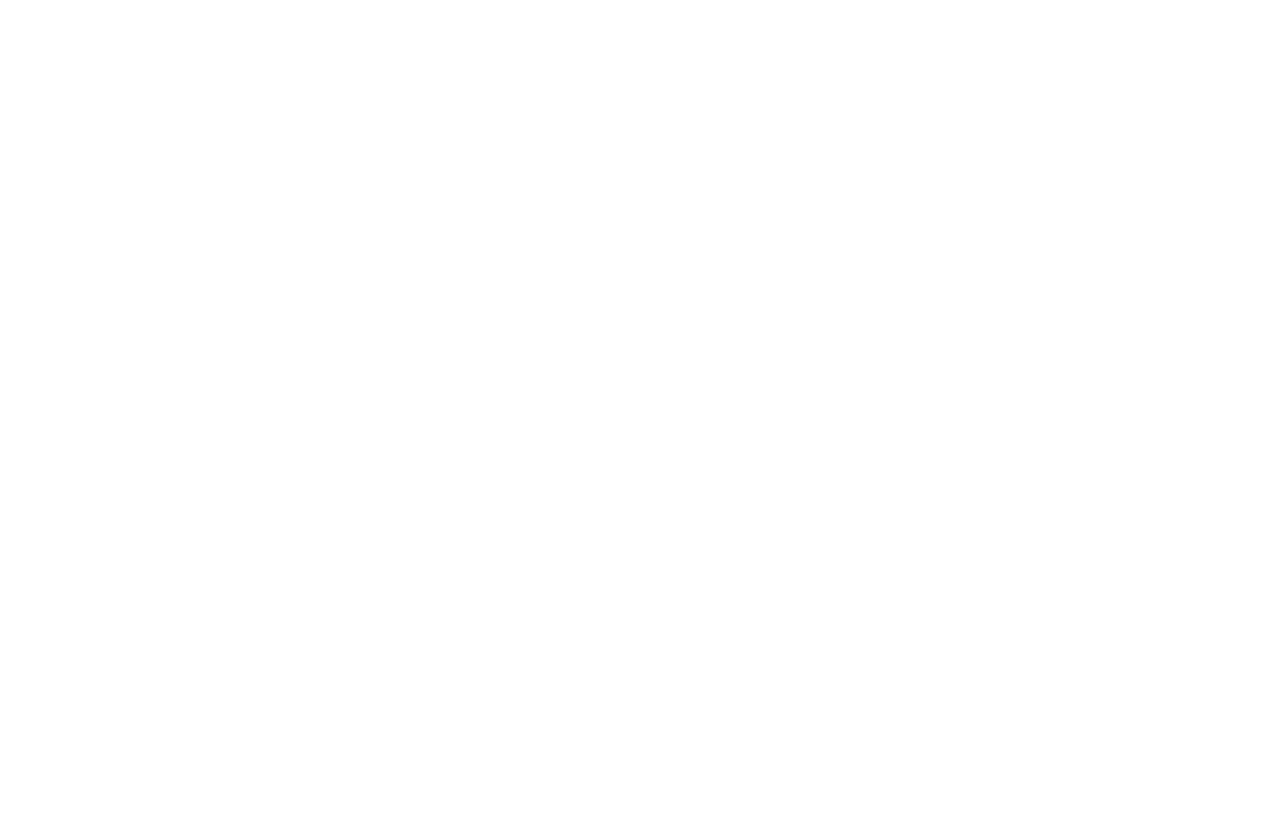
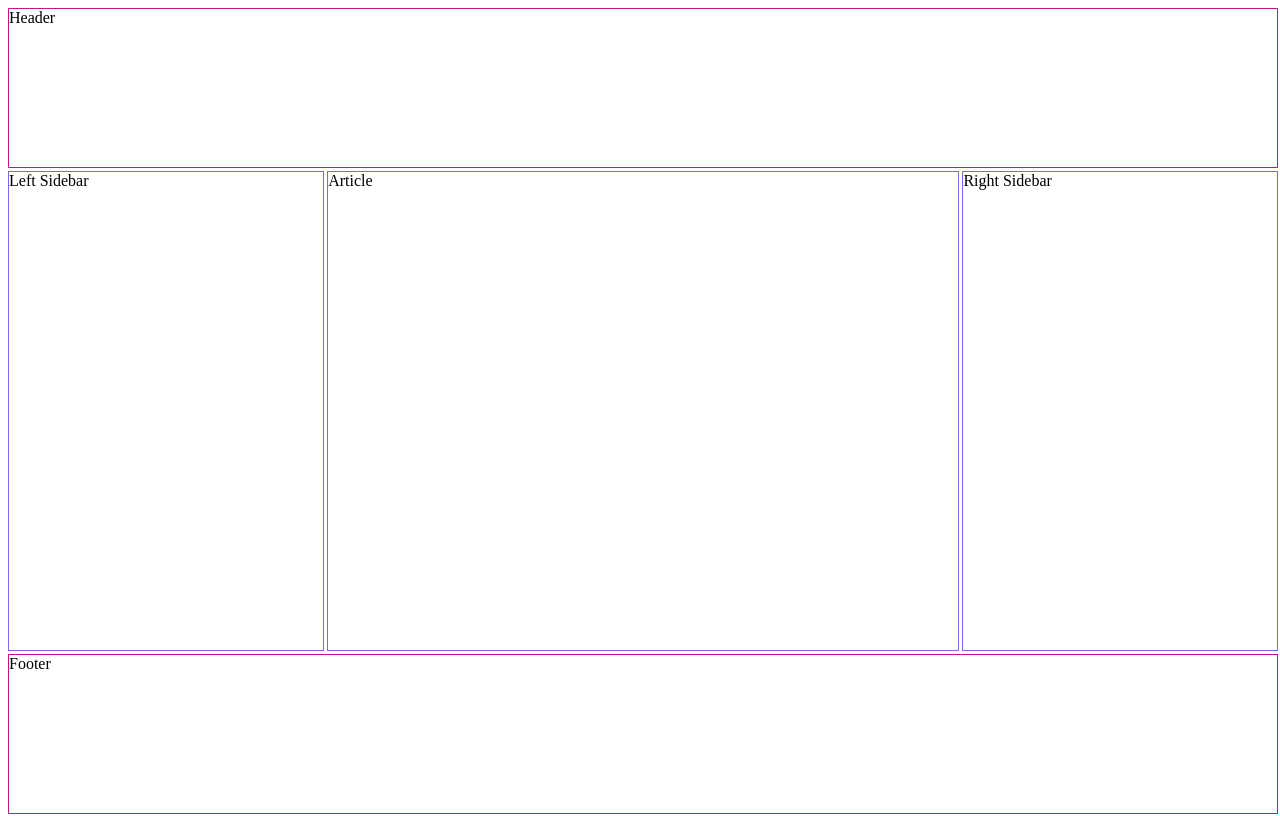
Before and after one commit to LindsayPeltier-401-advanced-javascript/warmup-daily, a plain HTML site: page warmup-grail/2020-01-15/index.html in a window 1280 px wide. Drawn offline with Linux system fonts and the light colour scheme.

Commit message:
grid complete

```diff
--- a/warmup-grail/2020-01-15/float.css
+++ b/warmup-grail/2020-01-15/float.css
@@ -0,0 +1,34 @@
+body {
+  min-width: 550px; /* 2x LC width + RC width */
+}
+
+div {
+  border: 1px solid grey;
+}
+
+#container {
+  padding-left: 200px; /* LC width */
+  padding-right: 150px; /* RC width */
+}
+#container .column {
+  position: relative;
+  float: left;
+}
+#center {
+  width: 100%;
+}
+#left {
+  width: 200px; /* LC width */
+  right: 200px; /* LC width */
+  margin-left: -100%;
+}
+#right {
+  width: 150px; /* RC width */
+  margin-right: -150px; /* RC width */
+}
+#footer {
+  clear: both;
+}
+/*** IE6 Fix
+* html #left {
+  left: 150px; /* RC width */
--- a/warmup-grail/2020-01-15/grid.css
+++ b/warmup-grail/2020-01-15/grid.css
@@ -0,0 +1,18 @@
+.grid {
+  display: grid;
+  grid-template-columns: 25% 50% 25%;
+  grid-template-rows: 20% 60% 20%;
+  grid-gap: 0.2em;
+  height: 100vh;
+}
+
+header,
+footer {
+  grid-column: 1 / 4;
+  border: 1px solid mediumvioletred;
+}
+
+aside,
+article {
+  border: 1px solid mediumslateblue;
+}
--- a/warmup-grail/2020-01-15/index.html
+++ b/warmup-grail/2020-01-15/index.html
@@ -1,20 +1,31 @@
 <!DOCTYPE html>
 <html lang="en">
-<head>
-  <meta charset="UTF-8">
-  <meta name="viewport" content="width=device-width, initial-scale=1.0">
-  <meta http-equiv="X-UA-Compatible" content="ie=edge">
-  <title>Grail Warmp-up - 01/15/2020</title>
-</head>
-<body>
-  <div id="header"></div>
+  <head>
+    <meta charset="UTF-8" />
+    <meta name="viewport" content="width=device-width, initial-scale=1.0" />
+    <meta http-equiv="X-UA-Compatible" content="ie=edge" />
+    <title>Grail Warmp-up - 01/15/2020</title>
+    <link rel="stylesheet" type="text/css" href="grid.css" />
+  </head>
+<div class="grid">
+  <header>
+    Header
+  </header>
 
-  <div id="container">
-    <div id="center" class="column"></div>
-    <div id="left" class="column"></div>
-    <div id="right" class="column"></div>
-  </div>
+  <aside class="sidebar-left">
+    Left Sidebar
+  </aside>
 
-<div id="footer"></div>
-</body>
-</html>
+  <article>
+    Article
+  </article>
+
+  <aside class="sidebar-right">
+    Right Sidebar
+  </aside>
+
+  <footer>
+    Footer
+  </footer>
+</div>
+  </html>
```
